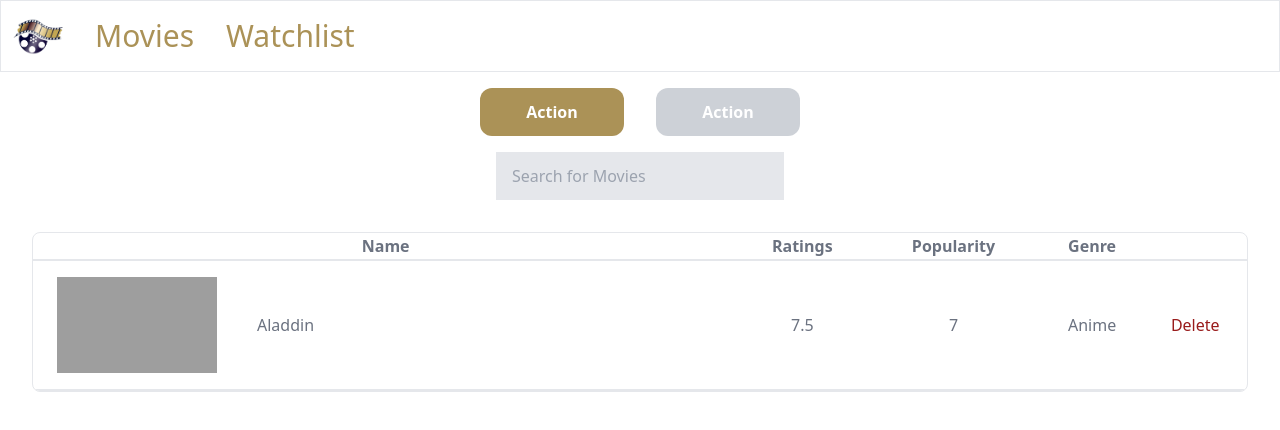
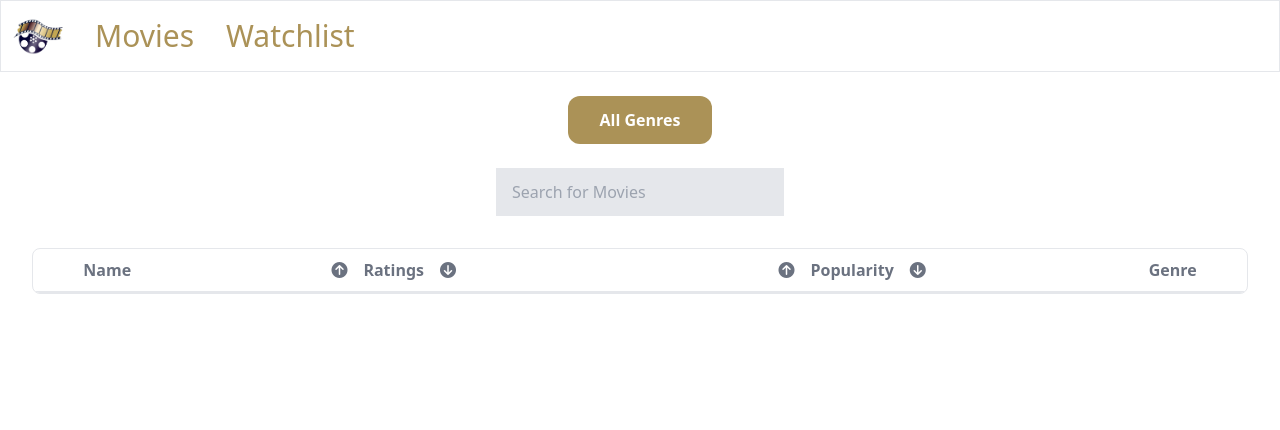
Before and after one commit to likhithakurupati/imdb-movies, a React (Vite) app: page /watchlist in a window 1280 px wide. Shown: the top 430 px of the page. Built offline with nearby package versions, Linux system fonts and the light colour scheme; grey boxes are pictures that could not be loaded.

Commit message:
Watchlist Component

```diff
--- a/src/App.jsx
+++ b/src/App.jsx
@@ -4,8 +4,35 @@ import Movies from "./components/Movies";
 import { Navbar } from "./components/Navbar";
 import WatchList from "./components/WatchList";
 import Banner from "./components/Banner";
+import { useState, useEffect } from "react";
 
 function App() {
+  let [watchList, setWatchList] = useState([]);
+
+  let handleAddToWatchList = (movieObj) => {
+    let newWatchList = [...watchList, movieObj];
+    localStorage.setItem("movieApp", JSON.stringify(newWatchList));
+    setWatchList(newWatchList);
+    console.log(newWatchList);
+  };
+
+  let handleRemoveFromWatchList = (movieObj) => {
+    let filteredWatchList = watchList.filter((movie) => {
+      return movie.id != movieObj.id;
+    });
+    localStorage.setItem("movieApp", JSON.stringify(filteredWatchList));
+    setWatchList(filteredWatchList);
+    console.log(filteredWatchList);
+  };
+
+  useEffect(() => {
+    let movieFromLocalStorage = localStorage.getItem("movieApp");
+    if (!movieFromLocalStorage) {
+      return;
+    }
+    setWatchList(JSON.parse(movieFromLocalStorage));
+  }, []);
+
   return (
     <>
       <BrowserRouter>
@@ -16,11 +43,24 @@ function App() {
             element={
               <>
                 <Banner />
-                <Movies />
+                <Movies
+                  handleAddToWatchList={handleAddToWatchList}
+                  handleRemoveFromWatchList={handleRemoveFromWatchList}
+                  watchList={watchList}
+                />
               </>
             }
           />
-          <Route path="/watchlist" element={<WatchList />} />
+          <Route
+            path="/watchlist"
+            element={
+              <WatchList
+                watchList={watchList}
+                setWatchList={setWatchList}
+                handleRemoveFromWatchList={handleRemoveFromWatchList}
+              />
+            }
+          />
         </Routes>
       </BrowserRouter>
     </>
--- a/src/components/MovieCard.jsx
+++ b/src/components/MovieCard.jsx
@@ -1,11 +1,42 @@
-export default function MovieCard({ poster_path, name }) {
+export default function MovieCard({
+  poster_path,
+  name,
+  movieObj,
+  handleAddToWatchList,
+  handleRemoveFromWatchList,
+  watchList,
+}) {
+  function doesContain(movieObj) {
+    for (let i = 0; i < watchList.length; i++) {
+      if (watchList[i].id == movieObj.id) {
+        return true;
+      }
+    }
+    return false;
+  }
   return (
     <div
-      className="h-[40vh] w-[200px] bg-cover bg-center rounded-xl hover:scale-110 duration-300 cursor-pointer flex flex-row justify-between items-end"
+      className="h-[40vh] w-[200px] bg-cover bg-center rounded-xl hover:scale-110 duration-300 cursor-pointer flex flex-col justify-between items-end"
       style={{
         backgroundImage: `url(https://image.tmdb.org/t/p/original/${poster_path})`,
       }}
     >
+      {doesContain(movieObj) ? (
+        <div
+          onClick={() => handleRemoveFromWatchList(movieObj)}
+          className="m-4 flex justify-center h-8 w-8 items-center rounded-lg bg-gray-900/60"
+        >
+          &#10060;
+        </div>
+      ) : (
+        <div
+          onClick={() => handleAddToWatchList(movieObj)}
+          className="m-4 flex justify-center h-8 w-8 items-center rounded-lg bg-gray-900/60"
+        >
+          &#128525;
+        </div>
+      )}
+
       <div className="text-white text-xl w-full p-2 text-center bg-gray-900/60">
         {name}
       </div>
--- a/src/components/Movies.jsx
+++ b/src/components/Movies.jsx
@@ -1,11 +1,13 @@
-/* eslint-disable no-unused-vars */
-/* eslint-disable react/jsx-key */
 import { useEffect, useState } from "react";
 import axios from "axios";
 import MovieCard from "./MovieCard";
 import Pagination from "./Pagination";
 
-export default function Movies() {
+export default function Movies({
+  handleAddToWatchList,
+  handleRemoveFromWatchList,
+  watchList,
+}) {
   const [movies, setMovies] = useState([]);
   const [pageNo, setPageNo] = useState(1);
 
@@ -17,14 +19,11 @@ export default function Movies() {
     setPageNo(pageNo + 1);
   };
   const moviesApiKey = import.meta.env.VITE_APP_MOVIES_API_KEY;
+  const moviesApiUrl = `https://api.themoviedb.org/3/movie/popular?api_key=${moviesApiKey}&language=en-US&page=${pageNo}`;
   useEffect(() => {
-    axios
-      .get(
-        `https://api.themoviedb.org/3/movie/popular?api_key=${moviesApiKey}&language=en-US&page=${pageNo}`
-      )
-      .then(function (res) {
-        setMovies(res.data.results);
-      });
+    axios.get(moviesApiUrl).then(function (res) {
+      setMovies(res.data.results);
+    });
   }, [pageNo]);
 
   return (
@@ -38,6 +37,10 @@ export default function Movies() {
               key={movieObj.original_title}
               poster_path={movieObj.poster_path}
               name={movieObj.original_title}
+              movieObj={movieObj}
+              handleAddToWatchList={handleAddToWatchList}
+              handleRemoveFromWatchList={handleRemoveFromWatchList}
+              watchList={watchList}
             />
           );
         })}
--- a/src/components/WatchList.jsx
+++ b/src/components/WatchList.jsx
@@ -1,17 +1,82 @@
-export default function WatchList() {
+import { useEffect, useState } from "react";
+import genreids from "../utilities/genre";
+
+/* eslint-disable react/jsx-key */
+export default function WatchList({
+  watchList,
+  setWatchList,
+  handleRemoveFromWatchList,
+}) {
+  const [search, setSearch] = useState("");
+  const [genreList, setGenreList] = useState(["All Genres"]);
+  const [currGenre, setCurrGenre] = useState("All Genres");
+
+  let handleSearch = (e) => {
+    setSearch(e.target.value);
+  };
+
+  let handleFilter = (genre) => {
+    setCurrGenre(genre);
+  };
+
+  let sortIncreasingRatings = () => {
+    let sortedIncreasing = watchList.sort((movieA, movieB) => {
+      return movieA.vote_average - movieB.vote_average;
+    });
+    setWatchList([...sortedIncreasing]);
+  };
+  let sortDecreasingRatings = () => {
+    let sortedDecreasing = watchList.sort((movieA, movieB) => {
+      return movieB.vote_average - movieA.vote_average;
+    });
+    setWatchList([...sortedDecreasing]);
+  };
+
+  let sortIncreasingPopularity = () => {
+    let sortedIncreasing = watchList.sort((movieA, movieB) => {
+      return movieA.popularity - movieB.popularity;
+    });
+    setWatchList([...sortedIncreasing]);
+  };
+  let sortDecreasingPopularity = () => {
+    let sortedDecreasing = watchList.sort((movieA, movieB) => {
+      return movieB.popularity - movieA.popularity;
+    });
+    setWatchList([...sortedDecreasing]);
+  };
+
+  useEffect(() => {
+    let updatedGenreList = watchList.map((movieObj) => {
+      return genreids[movieObj.genre_ids[0]];
+    });
+    updatedGenreList = new Set(updatedGenreList);
+    setGenreList(["All Genres", ...updatedGenreList]);
+    console.log(updatedGenreList);
+  }, [watchList]);
+
   return (
     <>
       <div className="flex justify-center flex-wrap m-4">
-        <div className="flex justify-center items-center h-[3rem] w-[9rem] bg-[#ab9257] rounded-xl text-white font-bold mx-4">
-          Action
+        {genreList.map((genre) => {
+          return (
+            <div
+              onClick={() => handleFilter(genre)}
+              className={
+                currGenre == genre
+                  ? "flex justify-center items-center h-[3rem] w-[9rem] bg-[#ab9257] rounded-xl text-white font-bold mx-4 my-2"
+                  : "flex justify-center items-center h-[3rem] w-[9rem] bg-gray-400/50 rounded-xl text-white font-bold mx-4 my-2"
+              }
+            >
+              {genre}
             </div>
-        <div className="flex justify-center items-center h-[3rem] w-[9rem] bg-gray-400/50 rounded-xl text-white font-bold mx-4">
-          Action
-        </div>
+          );
+        })}
       </div>
 
       <div className="flex justify-center my-4">
         <input
+          onChange={handleSearch}
+          value={search}
           type="text"
           placeholder="Search for Movies"
           className="h-[3rem] w-[18rem] bg-gray-200 outline-none px-4"
@@ -22,25 +87,67 @@ export default function WatchList() {
           <thead className="border-b-2">
             <tr>
               <th>Name</th>
-              <th>Ratings</th>
-              <th>Popularity</th>
+              <th>
+                <div className="flex justify-center items-center">
+                  <div onClick={sortIncreasingRatings} className="p-2">
+                    <i className="fa-solid fa-circle-arrow-up"></i>
+                  </div>
+                  <div className="p-2">Ratings</div>
+                  <div onClick={sortDecreasingRatings} className="p-2">
+                    <i className="fa-solid fa-circle-arrow-down"></i>
+                  </div>
+                </div>
+              </th>
+              <th>
+                <div className="flex justify-center items-center">
+                  <div onClick={sortIncreasingPopularity} className="p-2">
+                    <i className="fa-solid fa-circle-arrow-up"></i>
+                  </div>
+                  <div className="p-2">Popularity</div>
+                  <div onClick={sortDecreasingPopularity} className="p-2">
+                    <i className="fa-solid fa-circle-arrow-down"></i>
+                  </div>
+                </div>
+              </th>
               <th>Genre</th>
             </tr>
           </thead>
           <tbody>
-            <tr className="border-b-2">
+            {watchList
+              .filter((movieObj) => {
+                if (currGenre == "All Genres") {
+                  return true;
+                } else {
+                  return genreids[movieObj.genre_ids[0]] == currGenre;
+                }
+              })
+              .filter((movieObj) => {
+                return movieObj.title
+                  .toLowerCase()
+                  .includes(search.toLowerCase());
+              })
+              .map((movieObj) => {
+                return (
+                  <tr key={movieObj.id} className="border-b-2">
                     <td className="flex items-center py-4 px-6">
                       <img
                         className="w-[10rem] h-[6rem]"
-                  src={`https://www.pixel4k.com/wp-content/uploads/2019/06/aladdin-movie-poster-4k_1560535101.jpg.webp`}
+                        src={`https://tmdb.org/t/p/original/${movieObj.backdrop_path}`}
                       />
-                <div className="mx-10">Aladdin</div>
+                      <div className="mx-10">{movieObj.title}</div>
                     </td>
-              <td>7.5</td>
-              <td>7</td>
-              <td>Anime</td>
-              <td className="text-red-800">Delete</td>
+                    <td>{movieObj.vote_average}</td>
+                    <td>{movieObj.popularity}</td>
+                    <td>{genreids[movieObj.genre_ids[0]]}</td>
+                    <td
+                      onClick={() => handleRemoveFromWatchList(movieObj)}
+                      className="text-red-800"
+                    >
+                      Delete
+                    </td>
                   </tr>
+                );
+              })}
           </tbody>
         </table>
       </div>
--- /dev/null
+++ b/src/utilities/genre.js
@@ -0,0 +1,23 @@
+const genreids = {
+  28: "Action",
+  12: "Adventure",
+  16: "Animation",
+  35: "Comedy",
+  80: "Crime",
+  99: "Documentary",
+  18: "Drama",
+  10751: "Family",
+  14: "Fantasy",
+  36: "History",
+  27: "Horror",
+  10402: "Music",
+  9648: "Mystery",
+  10749: "Romance",
+  878: "Science Fiction",
+  10770: "TV Movie",
+  53: "Thriller",
+  10752: "War",
+  37: "Western",
+};
+
+export default genreids;
```
Lines whose indentation alone changed are shown as unchanged.
